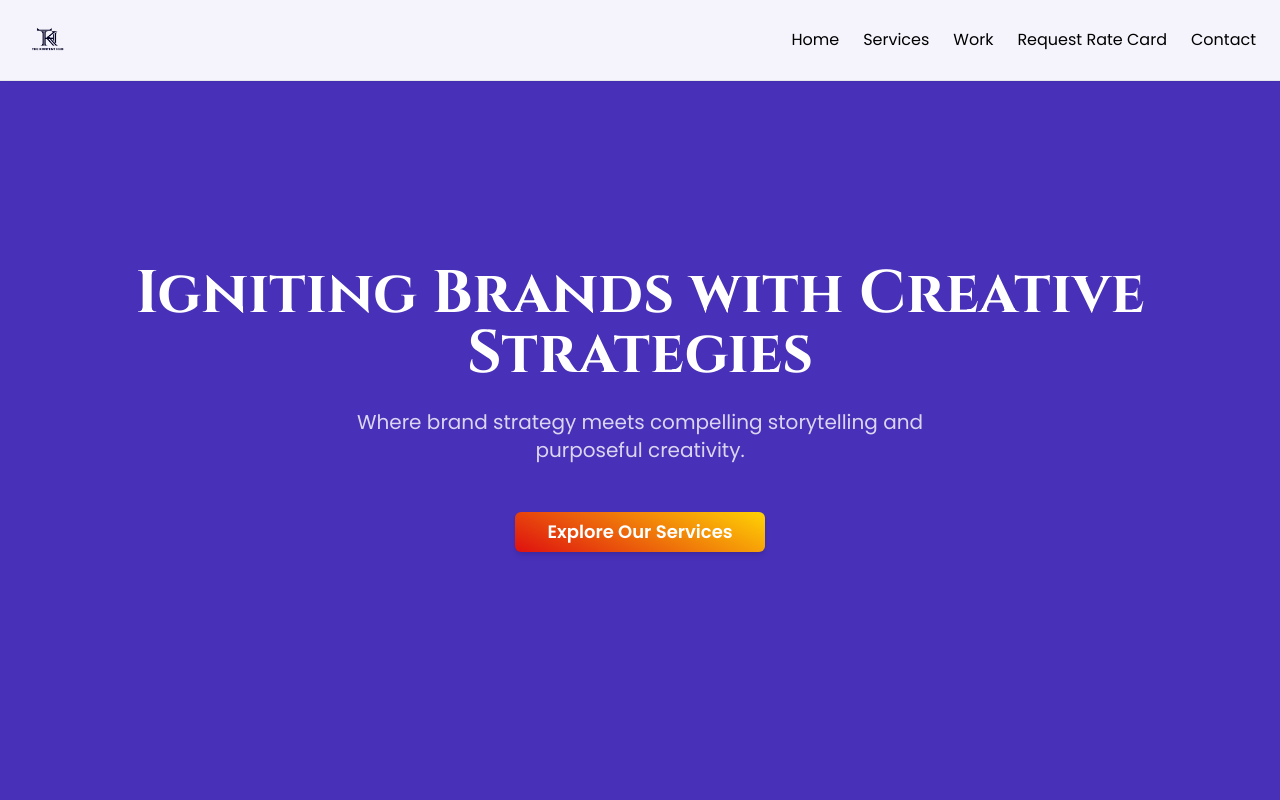
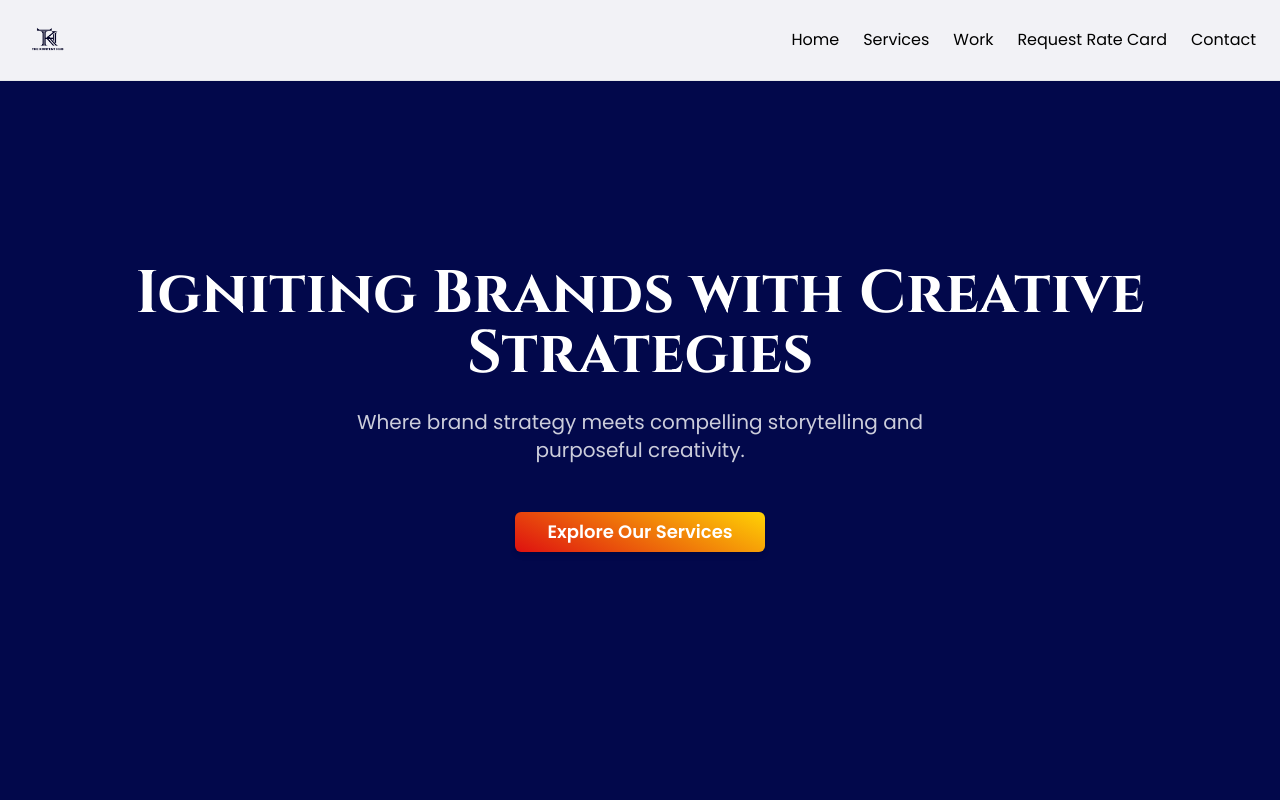
Before and after one commit to freedompraise/hub-rate-access-view, a React (Vite) app: page / in a window 1280 px wide. Shown: the top 800 px of the page. Built offline with nearby package versions, Linux system fonts and the light colour scheme.

Commit message:
Introduce TKH navy

```diff
--- a/src/index.css
+++ b/src/index.css
@@ -85,6 +85,6 @@
   }
 
   .section-navy {
-    @apply bg-tkh-purple text-white;
+    @apply bg-tkh-navy text-white;
   }
 }
--- a/tailwind.config.ts
+++ b/tailwind.config.ts
@@ -23,7 +23,7 @@ export default {
 				'tkh-yellow': '#FFD304',
 				'tkh-orange': '#DE1010', // This is red-orange from brand guide
 				'tkh-teal': '#23D7CB',
-				'tkh-navy': '#1e3a8a', // Dark blue for alternating sections
+				'tkh-navy': '#02084b', // Dark blue for alternating sections
 				black: '#000000',
 				white: '#FFFFFF',
 				border: '#E5E7EB', // subtle UI borders
```
